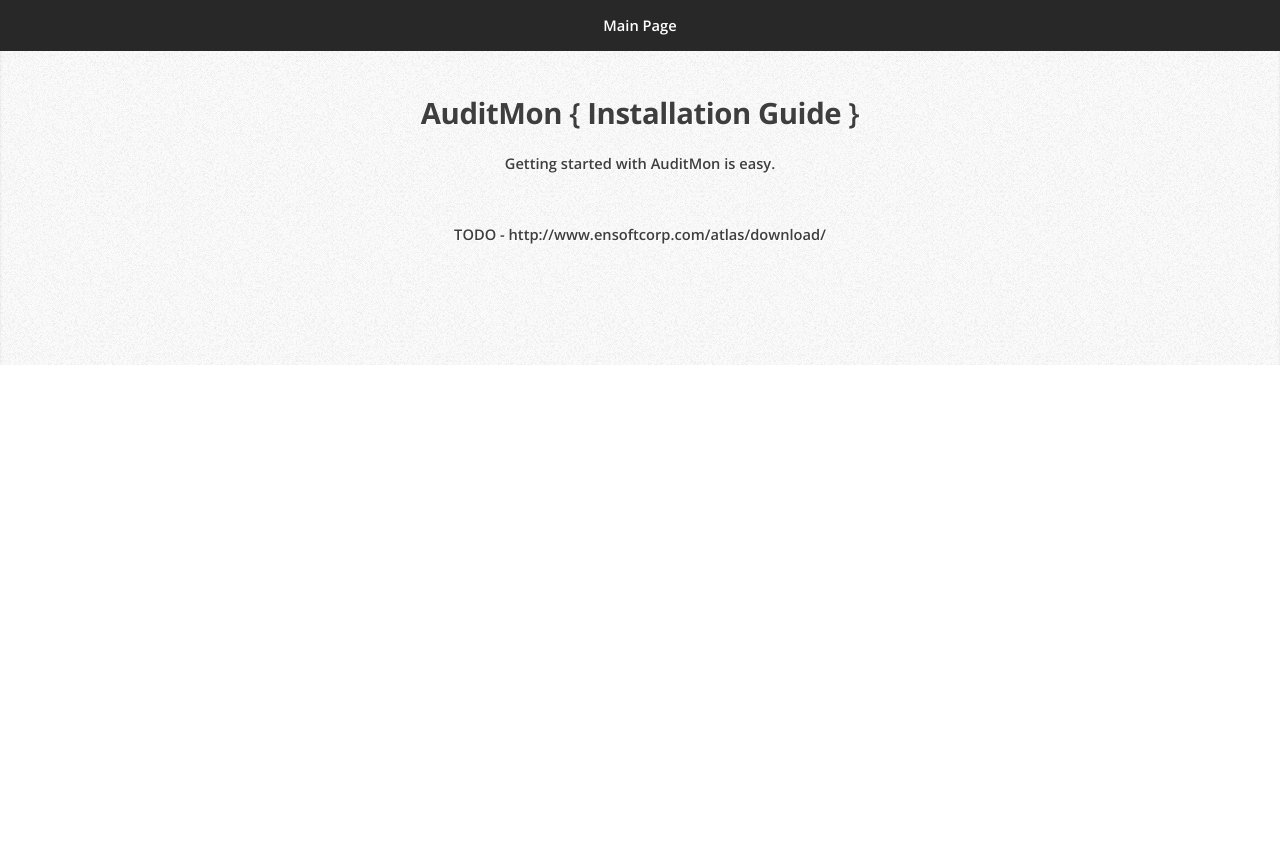
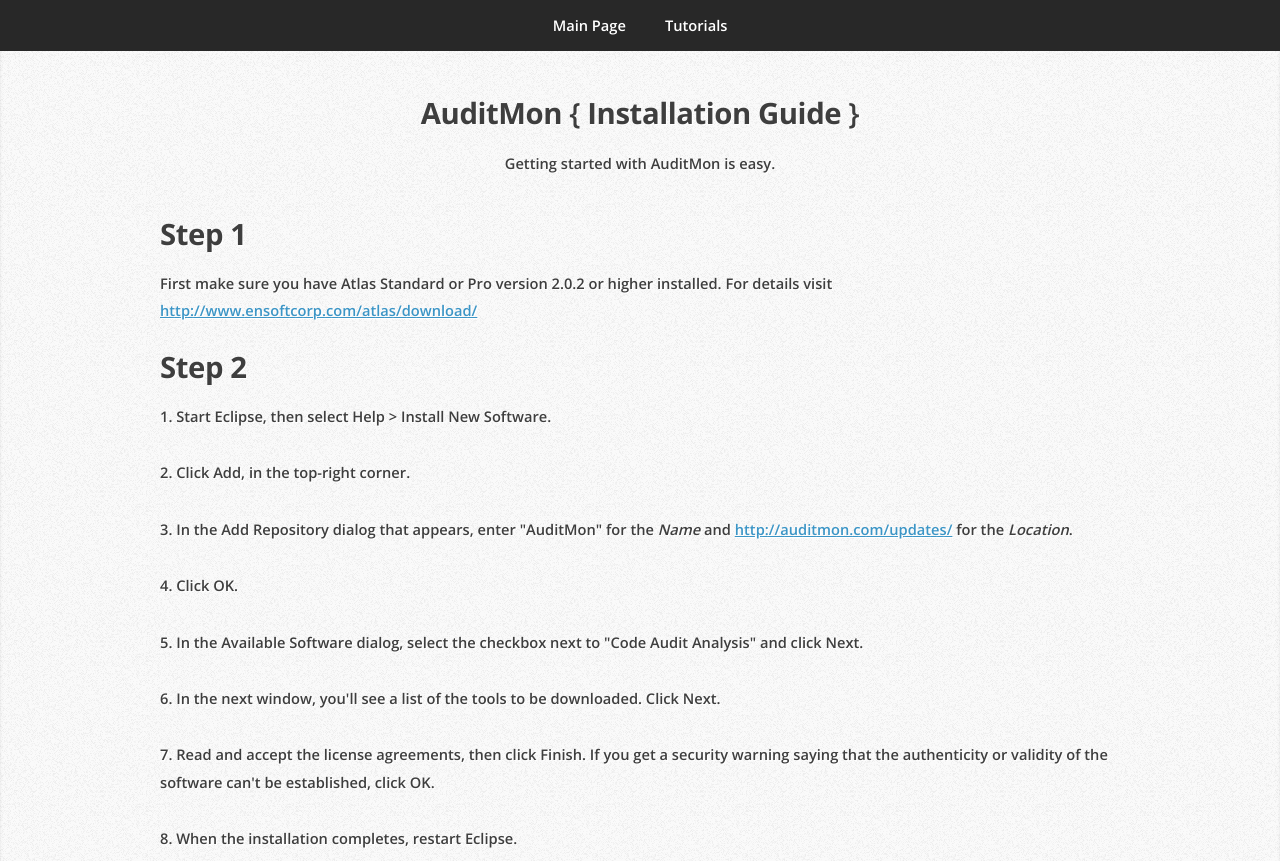
Before and after one commit to EnSoftCorp/AuditMon, a plain HTML site: page auditmon.com/install.html in a window 1280 px wide. Shown: the top 861 px of the page. Before the commit the page ends 800 px from the top, so only its background shows below. Drawn offline with nearby package versions, Linux system fonts and the light colour scheme.

Commit message:
added update site instructions

```diff
--- a/auditmon.com/install.html
+++ b/auditmon.com/install.html
@@ -1,7 +1,7 @@
 <!DOCTYPE HTML>
 <html>
 	<head>
-		<title>AuditMon - Install</title>
+		<title>AuditMon - Installation</title>
 		<meta http-equiv="content-type" content="text/html; charset=utf-8" />
 		<meta name="description" content="" />
 		<meta name="keywords" content="" />
@@ -26,6 +26,7 @@
 		<nav id="nav">
 			<ul class="container">
 				<li><a href="./index.html">Main Page</a></li>
+				<li><a href="./tutorials.html">Tutorials</a></li>
 			</ul>
 		</nav>
 
@@ -39,7 +40,18 @@
 				</header>
 				<div class="container">
 					<div class="row">
-						<p>TODO - http://www.ensoftcorp.com/atlas/download/</p>
+						<h2 align="left">Step 1</h2>
+						<p align="left">First make sure you have Atlas Standard or Pro version 2.0.2 or higher installed.  For details visit <a href="http://www.ensoftcorp.com/atlas/download/">http://www.ensoftcorp.com/atlas/download/</a></p>
+						<h2 align="left">Step 2</h2>
+						<p align="left">1. Start Eclipse, then select <strong>Help</strong> &gt; <strong>Install New Software</strong>.</p>
+						<p align="left">2. Click <strong>Add</strong>, in the top-right corner.</p>
+						<p align="left">3. In the Add Repository dialog that appears, enter "AuditMon" for the <em>Name</em> and <a href="http://auditmon.com/updates/">http://auditmon.com/updates/</a> for the <em>Location</em>.</p>
+						<p align="left">4. Click <strong>OK</strong>.</p>
+						<p align="left">5. In the Available Software dialog, select the checkbox next to "Code Audit Analysis" and click <strong>Next</strong>.</p>
+						<p align="left">6. In the next window, you'll see a list of the tools to be downloaded. Click <strong>Next</strong>.</p>
+						<p align="left">7. Read and accept the license agreements, then click <strong>Finish</strong>. If you get a security warning saying that the authenticity or validity of the software can't be established, click <strong>OK</strong>.</p>
+						<p align="left">8. When the installation completes, restart Eclipse.</p>
+						</p>
 					</div>
 				</div>
 			</article>
```
